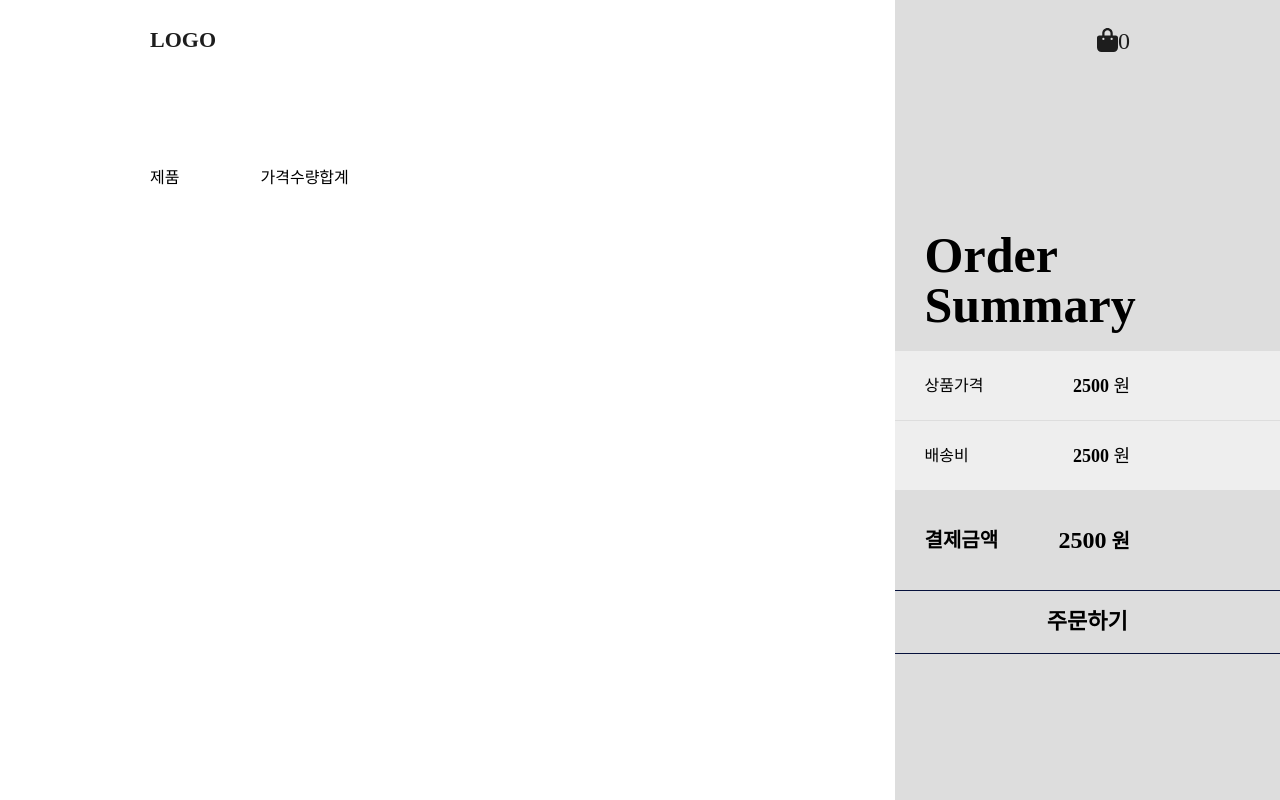
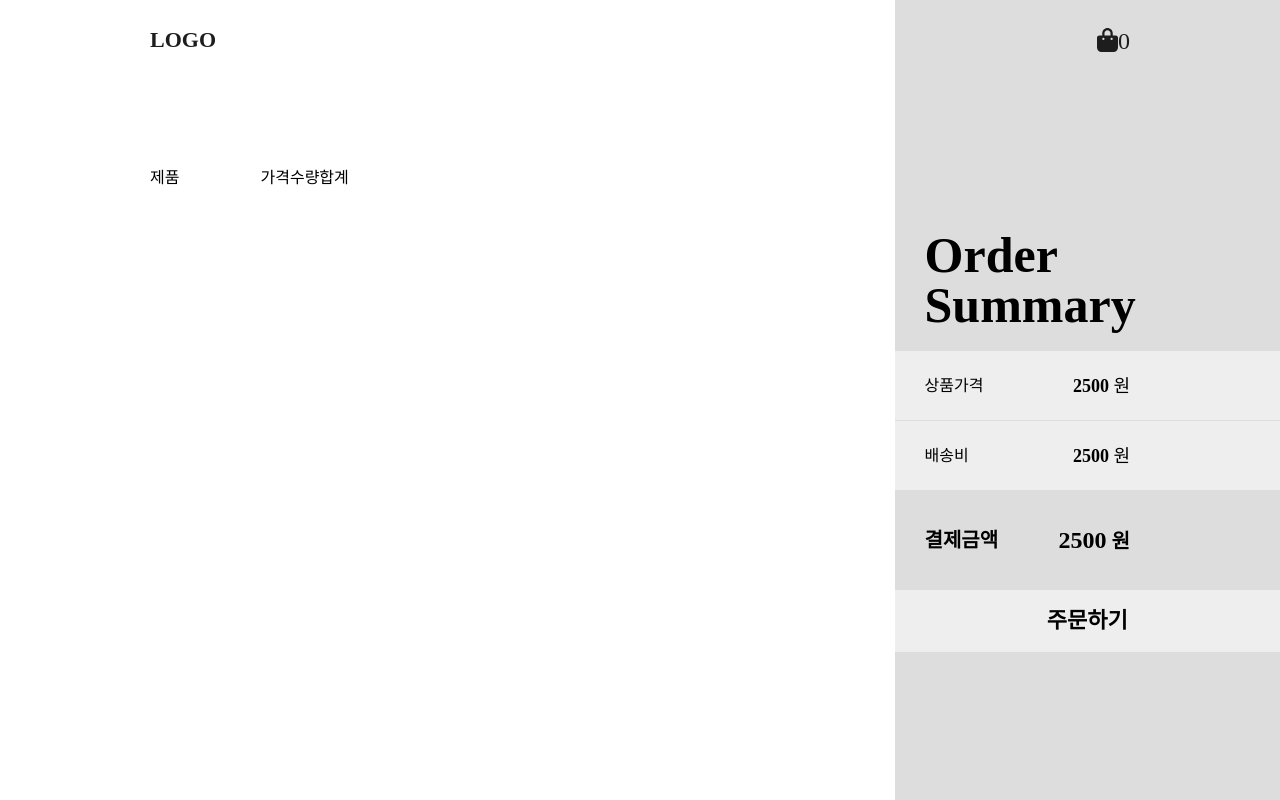
Before and after one commit to hij00/toy_cart, a React (Create React App) app: page /#/cart in a window 1280 px wide. Built offline with nearby package versions, Linux system fonts and the light colour scheme.

Commit message:
cart style

```diff
--- a/src/components/pages/cart/Cart.js
+++ b/src/components/pages/cart/Cart.js
@@ -221,9 +221,8 @@ const CBtn = styled.button`
   width: 100%;
   text-align: center;
   box-sizing: border-box;
-  /* border: 1px solid ${mainStyle.mainColor}; */
-  border-bottom: 1px solid ${mainStyle.mainColor};
-  border-top: 1px solid ${mainStyle.mainColor};
+  background-color: ${mainStyle.pointColor};
+
   transition: 0.5s;
   padding: 20px 0;
   font-size: 22px;
```
